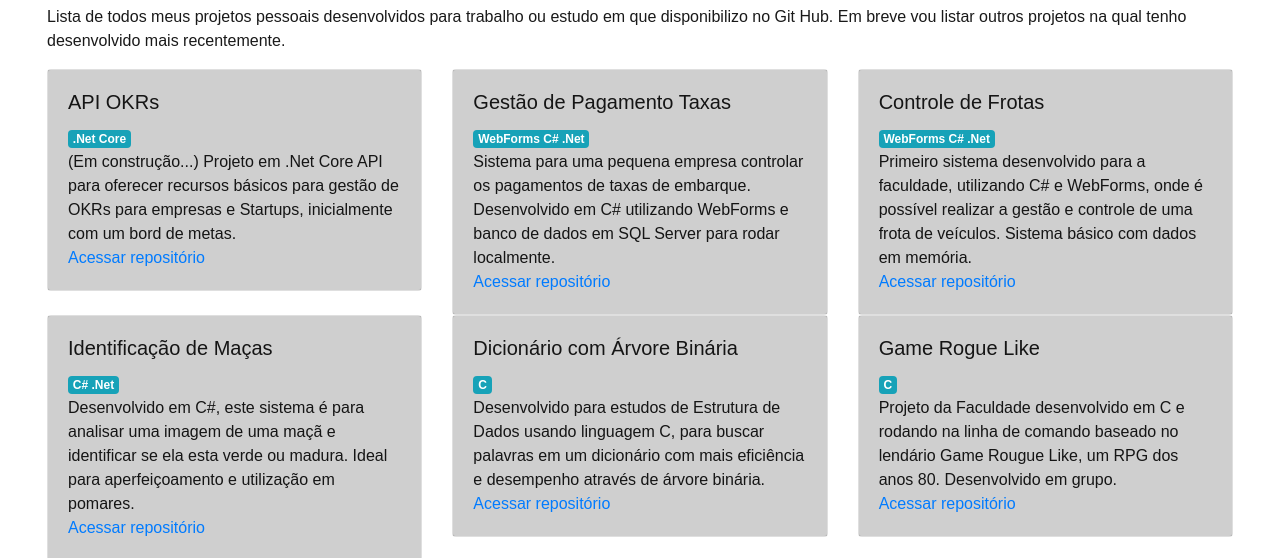
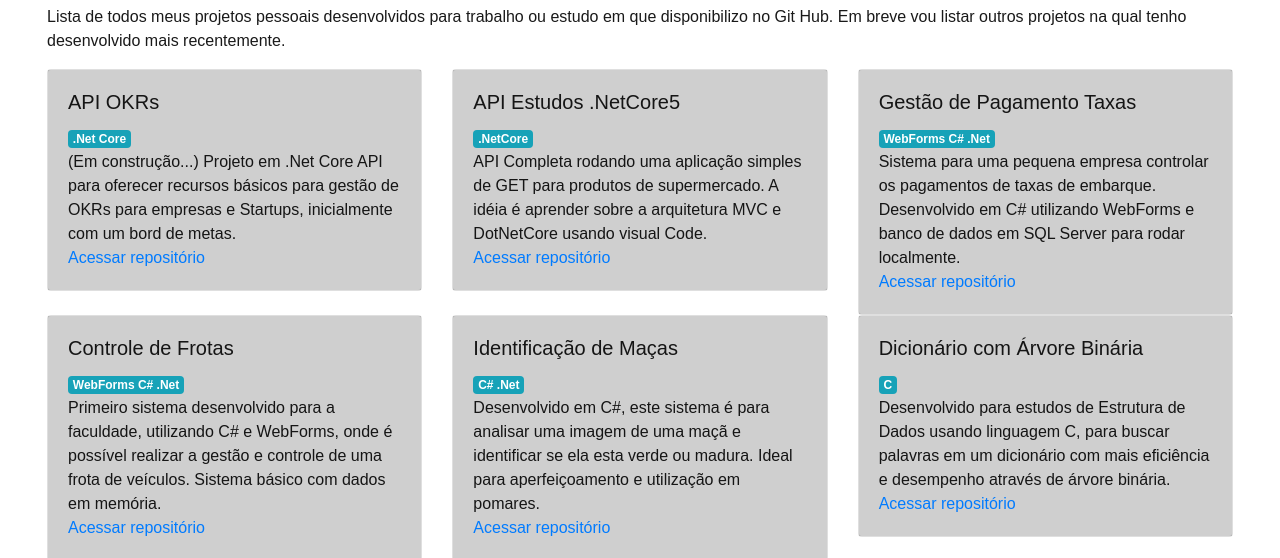
Before and after one commit to msantostkd/mauricioalves.github.io, a plain HTML site: page views/portfolio.html in a window 1280 px wide. Shown: the part 193-751 px from the top of the page. Drawn offline with nearby package versions, Linux system fonts and the light colour scheme; files that its build step writes are made by us from their sources.

Commit message:
update portfolio novo projeto add

```diff
--- a/views/portfolio.html
+++ b/views/portfolio.html
@@ -54,6 +54,18 @@
                 <p class="card-text">(Em construção...) Projeto em .Net Core API para oferecer recursos básicos para
                   gestão de OKRs para empresas e Startups, inicialmente com um bord de metas.
                   <br><a href="https://github.com/rafaelmegda/api-okrs">Acessar repositório</a>
+                </p>
+              </div>
+            </div>
+          </div>
+          <div class="col-sm-4">
+            <div class="card">
+              <div class="card-body">
+                <h5 class="card-title">API Estudos .NetCore5</h5>
+                <span class="badge badge-info">.NetCore</span>
+                <p class="card-text">API Completa rodando uma aplicação simples de GET para produtos de supermercado. A idéia
+                  é aprender sobre a arquitetura MVC e DotNetCore usando visual Code.
+                  <br><a href="https://github.com/rafaelmegda/api-dotnet-core-supermercado">Acessar repositório</a>
                 </p>
               </div>
             </div>
```
